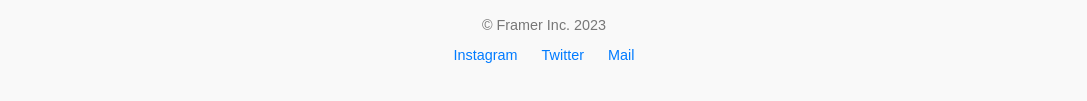
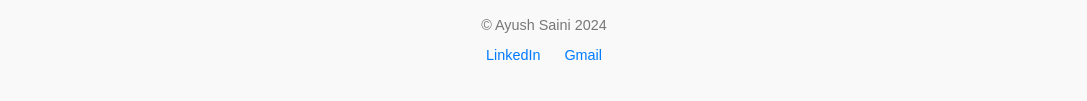
Before and after one commit to karatuno/karatuno.github.io, a plain HTML site: page index.html in a window 1280 px wide. Shown: the part 567-668 px from the top of the page, without its empty margins (96-1183 px from the left). Drawn offline with Linux system fonts and the light colour scheme.

Commit message:
changes for karatuno

```diff
--- a/index.html
+++ b/index.html
@@ -28,11 +28,10 @@
             </div>
         </main>
         <footer>
-            <p>© Framer Inc. 2023</p>
+            <p>© Ayush Saini 2024</p>
             <div class="social-links">
-                <a href="#">Instagram</a>
-                <a href="#">Twitter</a>
-                <a href="#">Mail</a>
+                <a href="https://www.linkedin.com/in/karatuno/">LinkedIn</a>
+                <a href="mailto:saini712@gmail.com">Gmail</a>
             </div>
         </footer>
     </div>
```
